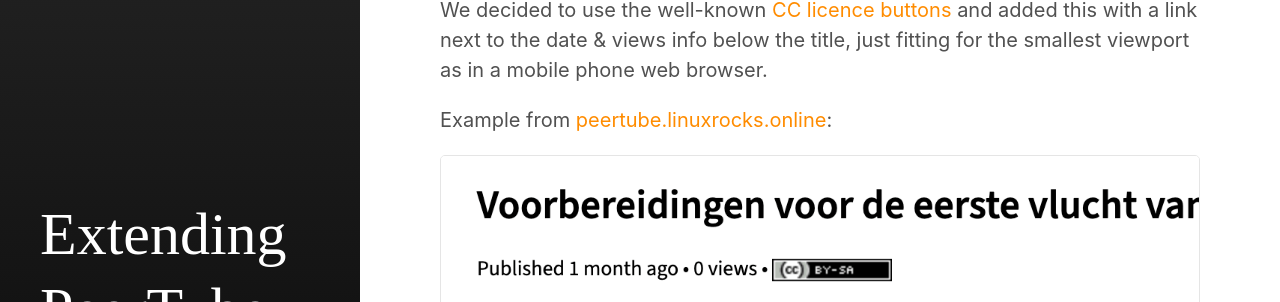
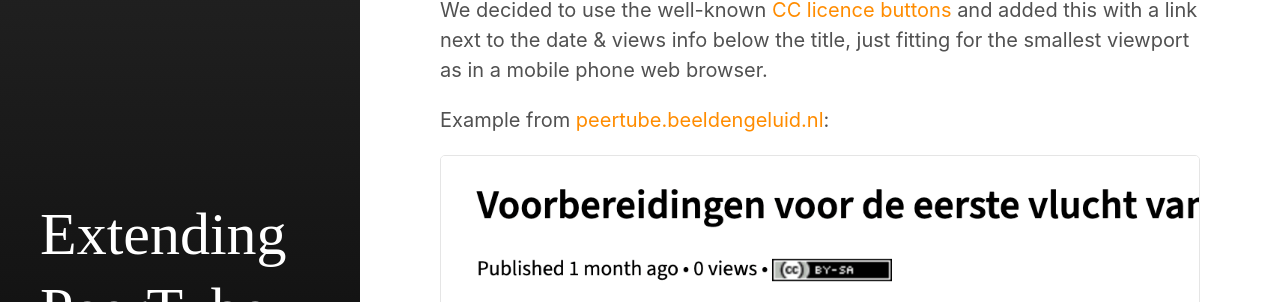
Before and after one commit to beeldengeluid/extending-peertube, a Jekyll site: the page built from _posts/2021-05-20-licence-link-button.md, in a window 1280 px wide and 1237 px high. Shown: the part 465-767 px from the top of the window. Built offline with Jekyll 4.4.1, drawn with Linux system fonts in a browser that asks for light colours.

Commit message:
Fix link for new screenshot

```diff
--- a/_posts/2021-05-20-licence-link-button.md
+++ b/_posts/2021-05-20-licence-link-button.md
@@ -11,6 +11,6 @@
 
 We decided to use the well-known [CC licence buttons](https://licensebuttons.net/) and added this with a link next to the date & views info below the title, just fitting for the smallest viewport as in a mobile phone web browser.
 
-Example from [peertube.linuxrocks.online](https://peertube.linuxrocks.online/videos/watch/fe8a4ec1-2ee0-4d23-bed5-14e3b8921ec1):
+Example from [peertube.beeldengeluid.nl](https://peertube.beeldengeluid.nl/w/gCFCSfx2HidXAZ94ujUPTy):
 
 ![Screenshot CC licence button](/extending-peertube/screenshots/screenshot_cc_linkbutton.png)
```
